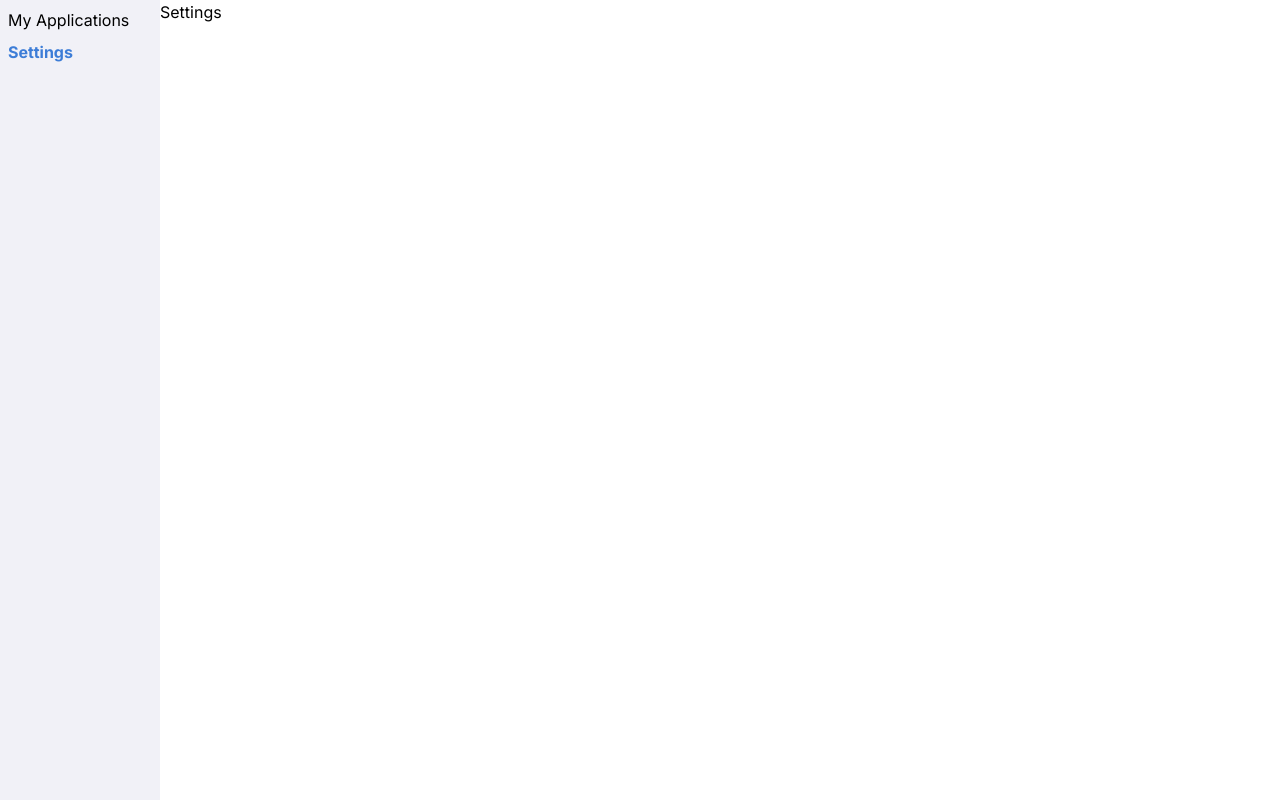
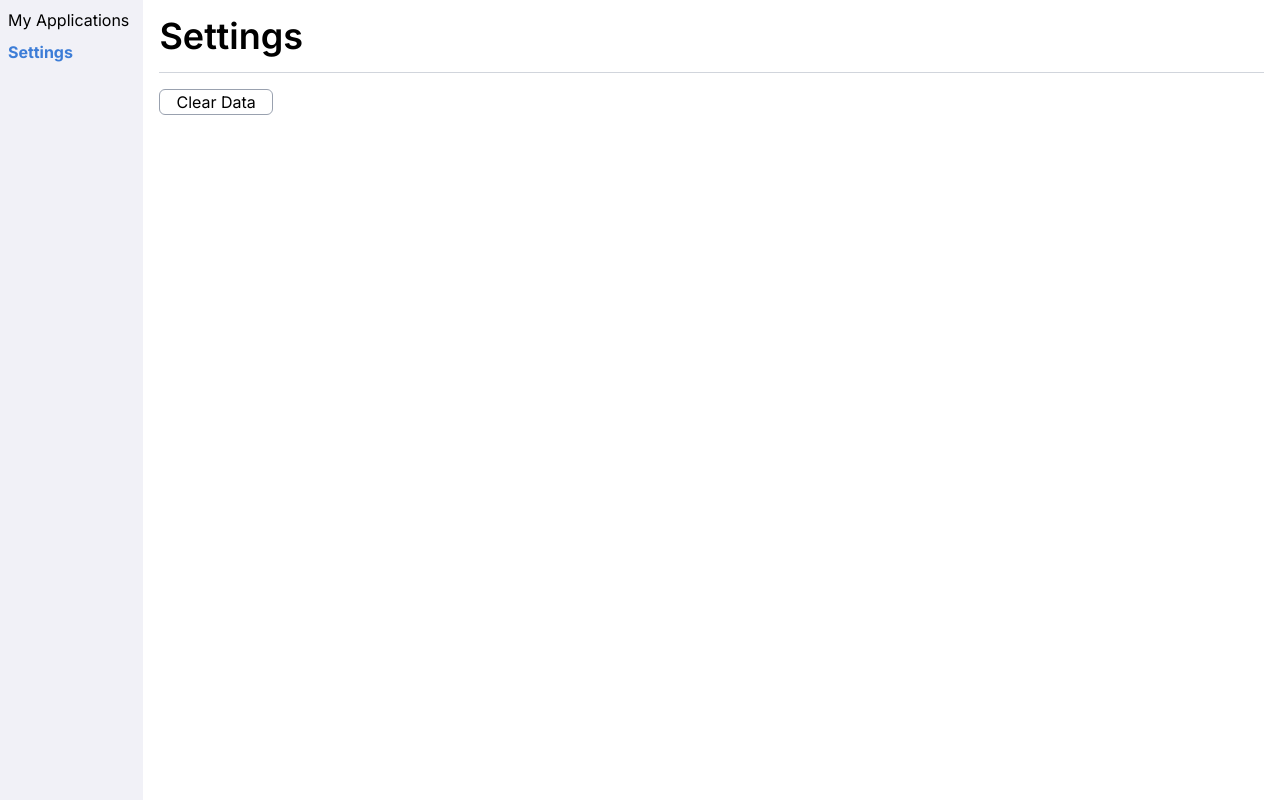
Before and after one commit to Dev-EthanR/Job-Tracker, a React (Vite) app: page /settings in a window 1280 px wide. Built offline with nearby package versions, Linux system fonts and the light colour scheme.

Commit message:
build clear data

```diff
--- a/src/components/features/DeleteModal.tsx
+++ b/src/components/features/DeleteModal.tsx
@@ -1,13 +1,20 @@
-import { useEffect, useRef } from "react";
-import useData from "../../hooks/useData";
+import { useEffect, useRef, type ReactNode } from "react";
 import ModalContainer from "./ModalContainer";
+
 interface Props {
-  cardId: string;
+  deleteAction: () => void;
   open: boolean;
   setOpen: (toggle: boolean) => void;
+  heading: string;
+  children: ReactNode;
 }
-const DeleteModal = ({ cardId, open, setOpen }: Props) => {
-  const { setData } = useData();
+const DeleteModal = ({
+  deleteAction,
+  open,
+  setOpen,
+  heading,
+  children,
+}: Props) => {
   const buttonRef = useRef<HTMLButtonElement | null>(null);
   useEffect(() => {
     if (buttonRef.current) {
@@ -20,20 +27,11 @@ const DeleteModal = ({ cardId, open, setOpen }: Props) => {
     setOpen(false);
   }
 
-  function deleteApplication(): void {
-    setData((prevData) => prevData.filter((d) => d.id != cardId));
-  }
-
   return (
     <ModalContainer open={open} onClose={() => exitModal()}>
       <div className="absolute left-1/2 top-1/2 z-20 -translate-x-1/2 -translate-y-1/2 flex flex-col bg-white p-5 rounded-lg shadow-2xl w-80 md:w-90">
-        <h2 className="text-lg md:text-2xl font-semibold mb-1.5">
-          Delete Application
-        </h2>
-        <p className="text-xs md:text-sm text-gray-500 mb-3">
-          Are you sure you want to delete the application? <br /> This action
-          cannot be undone
-        </p>
+        <h2 className="text-lg md:text-2xl font-semibold mb-1.5">{heading}</h2>
+        <p className="text-xs md:text-sm text-gray-500 mb-3">{children}</p>
 
         <div className="flex justify-between gap-6">
           <button
@@ -45,7 +43,7 @@ const DeleteModal = ({ cardId, open, setOpen }: Props) => {
           <button
             ref={buttonRef}
             className="bg-red-600 text-white border-gray-300 w-30 rounded-lg border p-1  cursor-pointer"
-            onClick={deleteApplication}
+            onClick={deleteAction}
           >
             Delete
           </button>
--- /dev/null
+++ b/src/components/settings/ClearData.tsx
@@ -0,0 +1,35 @@
+import { useState } from "react";
+import useData from "../../hooks/useData";
+import DeleteModal from "../features/DeleteModal";
+
+const ClearData = () => {
+  const { setData } = useData();
+  const [confirmationModal, setConfirmationModal] = useState<boolean>(false);
+
+  function clearData() {
+    localStorage.removeItem("jobData");
+    setData([]);
+  }
+
+  return (
+    <>
+      <button
+        className="border border-gray-400 px-4 cursor-pointer rounded-md hover:border-green-800"
+        onClick={() => setConfirmationModal(true)}
+      >
+        Clear Data
+      </button>
+      <DeleteModal
+        deleteAction={clearData}
+        open={confirmationModal}
+        setOpen={setConfirmationModal}
+        heading="Delete Data"
+      >
+        Are you sure you want to delete all your data
+        <br /> This action cannot be undone
+      </DeleteModal>
+    </>
+  );
+};
+
+export default ClearData;
--- a/src/components/settings/Header.tsx
+++ /dev/null
@@ -1,11 +0,0 @@
-import React from "react";
-
-const Header = () => {
-  return (
-    <div>
-      <h1 className="text-4xl">Settings</h1>
-    </div>
-  );
-};
-
-export default Header;
--- a/src/components/ui/Card.tsx
+++ b/src/components/ui/Card.tsx
@@ -6,6 +6,7 @@ import EditModal from "../features/EditModal";
 import CardButton from "./Card/CardButton";
 import CardFooter from "./Card/CardFooter";
 import CardHeader from "./Card/CardHeader";
+import useData from "../../hooks/useData";
 
 interface Props {
   cardData: Data;
@@ -15,6 +16,7 @@ interface Props {
 const Card = ({ cardData, color }: Props) => {
   const [editModalOpen, setEditModalOpen] = useState<boolean>(false);
   const [deleteModalOpen, setDeleteModalOpen] = useState<boolean>(false);
+  const { setData } = useData();
 
   const { attributes, listeners, setNodeRef, transform } = useDraggable({
     id: cardData.id,
@@ -60,8 +62,14 @@ const Card = ({ cardData, color }: Props) => {
       <DeleteModal
         open={deleteModalOpen}
         setOpen={setDeleteModalOpen}
-        cardId={cardData.id}
-      />
+        deleteAction={() =>
+          setData((prevData) => prevData.filter((d) => d.id != cardData.id))
+        }
+        heading="Delete Application"
+      >
+        Are you sure you want to delete the application? <br /> This action
+        cannot be undone
+      </DeleteModal>
       <EditModal
         open={editModalOpen}
         setOpen={setEditModalOpen}
--- a/src/pages/Settings.tsx
+++ b/src/pages/Settings.tsx
@@ -1,7 +1,13 @@
-import React from "react";
+import ClearData from "../components/settings/ClearData";
 
 const Settings = () => {
-  return <div>Settings</div>;
+  return (
+    <div className="p-4 w-full">
+      <h1 className="text-4xl font-semibold">Settings</h1>
+      <div className="border-b border-gray-300 w-full mb-4 pt-4"></div>
+      <ClearData />
+    </div>
+  );
 };
 
 export default Settings;
```
